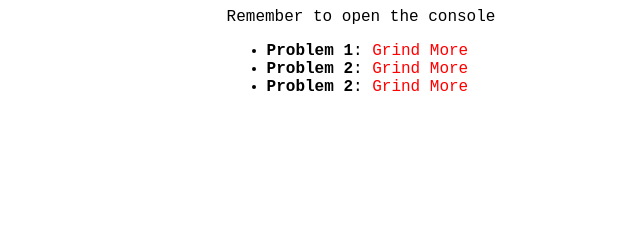
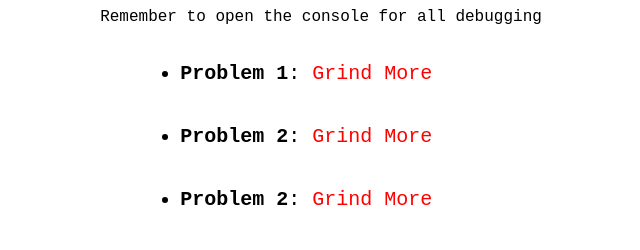
Before and after one commit to Devin-GPT/code-along-guide, a website built with webpack: page src/template.html in a window 1280 px wide. Shown: the whole page, without its empty margins (279-919 px from the left). Built offline with nearby package versions, Linux system fonts and the light colour scheme.

Commit message:
minor styling changes

```diff
--- a/src/template.html
+++ b/src/template.html
@@ -9,6 +9,8 @@
     <style>
         * {font-family: 'Courier New', Courier, monospace;}
        li span:first-child {font-weight: 800;}
+       li  {padding: 20px 0; font-size: 20px;}
+
 
     </style>
 
@@ -18,7 +20,7 @@
 
     <div style="display:flex;justify-content:center">
         <div>
-        <div>Remember to open the console</div>
+        <div style="position: relative; left: -40px;">Remember to open the console for all debugging</div>
         <ul>
             <li><span>Problem 1</span>:   <span id='prob-1'></span></li></li>
             <li><span>Problem 2</span>:   <span id='prob-2'></span></li></li>
```
